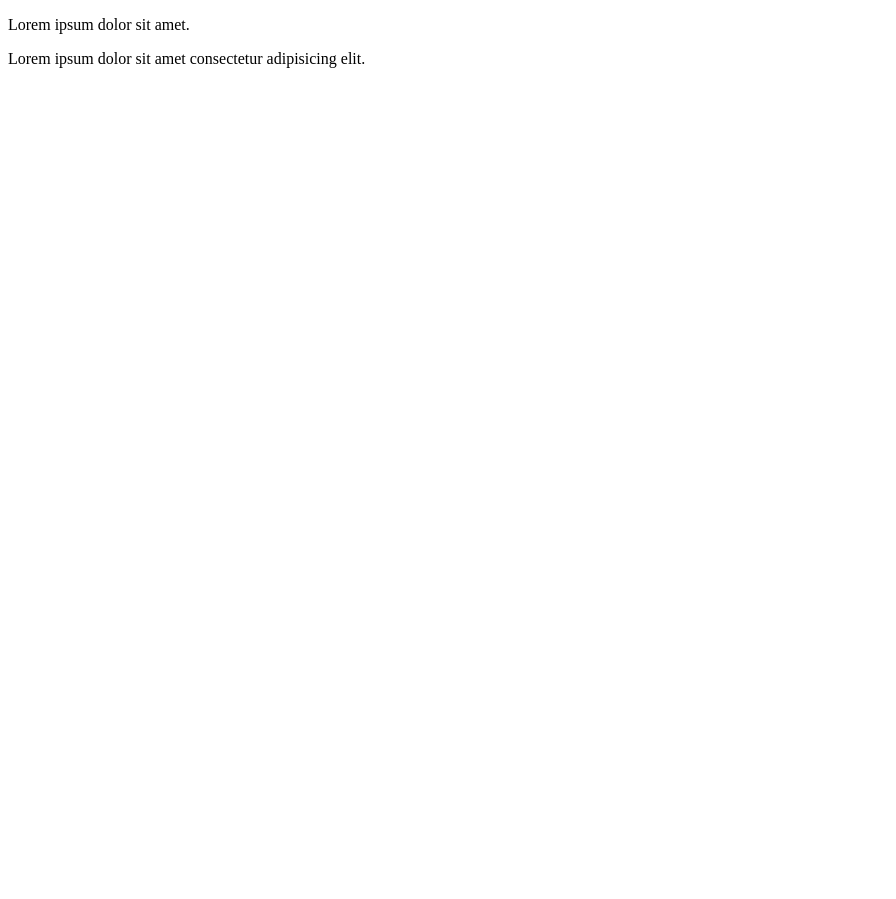
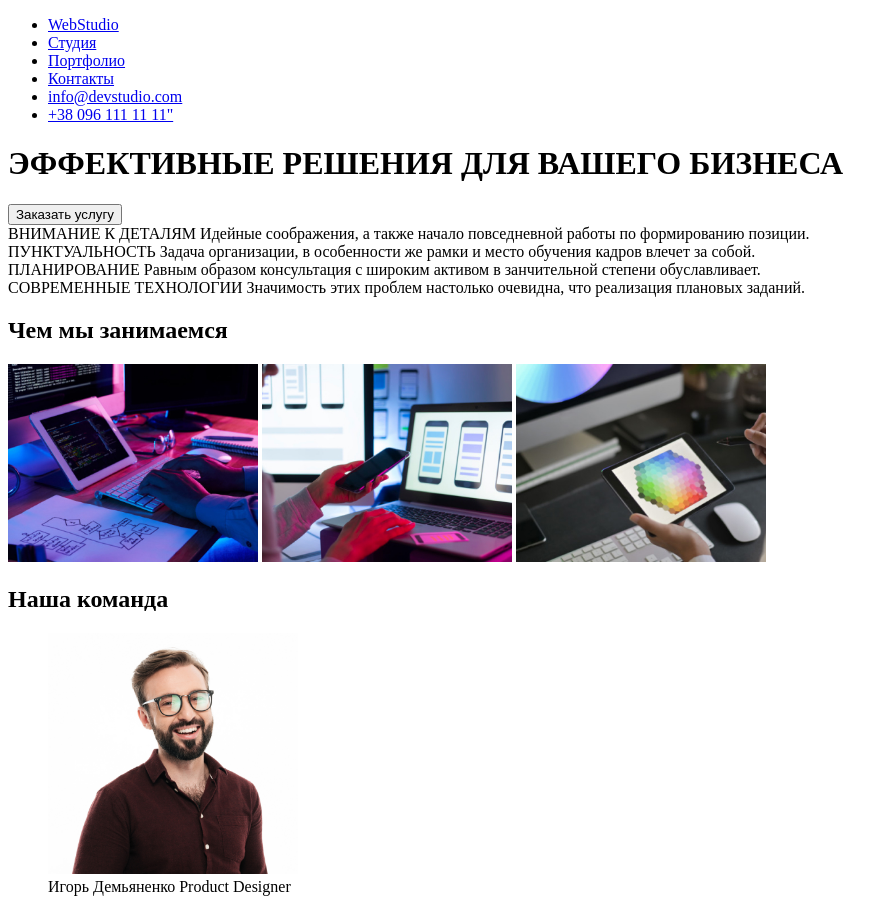
Before and after one commit to TetyanaYakobchuk/goit-markup-hw-01, a plain HTML site: page index.html in a window 1280 px wide. Shown: the top 899 px of the page, without its empty margins (0-896 px from the left). Before the commit the page ends 800 px from the top, so only its background shows below. Drawn offline with Linux system fonts and the light colour scheme.

Commit message:
Update index.html

```diff
--- a/index.html
+++ b/index.html
@@ -1,12 +1,76 @@
 <!DOCTYPE html>
-<html lang="en">
+<html lang="ru">
   <head>
     <meta charset="UTF-8" />
-    <meta name="viewport" content="width=device-width, initial-scale=1.0" />
-    <title>Document</title>
+    <meta name="description" content="веб студия" />
+    <title>Студия</title>
   </head>
   <body>
-    <p>Lorem ipsum dolor sit amet.</p>
-    <p>Lorem ipsum dolor sit amet consectetur adipisicing elit.</p>
+    <header>
+      <nav>
+        <!-- Навигация на другие страницы -->
+        <ul>
+          <li><a href="/main">WebStudio</a></li>
+          <li><a href="/about">Студия</a></li>
+          <li><a href="/portfolio">Портфолио</a></li>
+          <li><a href="/contact">Контакты</a></li>
+          <li><a href="mailto:info@devstudio.com">info@devstudio.com</a></li>
+          <li><a href="tel:+38 096 111 11 11">+38 096 111 11 11"</a></li>
+        </ul>
+      </nav>
+
+      <h1>ЭФФЕКТИВНЫЕ РЕШЕНИЯ ДЛЯ ВАШЕГО БИЗНЕСА</h1>
+      <button>Заказать услугу</button>
+    </header>
+
+    <main>
+      <section>
+        ВНИМАНИЕ К ДЕТАЛЯМ Идейные соображения, а также начало повседневной
+        работы по формированию позиции.
+      </section>
+      <section>
+        ПУНКТУАЛЬНОСТЬ Задача организации, в особенности же рамки и место
+        обучения кадров влечет за собой.
+      </section>
+      <section>
+        ПЛАНИРОВАНИЕ Равным образом консультация с широким активом в
+        занчительной степени обуславливает.
+      </section>
+      <section>
+        СОВРЕМЕННЫЕ ТЕХНОЛОГИИ Значимость этих проблем настолько очевидна, что
+        реализация плановых заданий.
+      </section>
+      <h2>Чем мы занимаемся</h2>
+      <img src="images/img1.jpg" alt="Клавиатура" width="250" />
+      <img src="images/img2.jpg" alt="Смартфон" width="250" />
+      <img src="images/img3.jpg" alt="Планшет" width="250" />
+      <h2>Наша команда</h2>
+      <figure>
+        <img src="images/photo1.jpg" alt="Игорь" width="250" />
+        <figcaption>Игорь Демьяненко Product Designer</figcaption>
+      </figure>
+      <figure>
+        <img src="images/photo2.jpg" alt="Ольга" width="250" />
+        <figcaption>Ольга Репина Frontend Developer</figcaption>
+      </figure>
+      <figure>
+        <img src="images/photo3.jpg" alt="Николай" width="250" />
+        <figcaption>Николай Тарасов Marketing</figcaption>
+      </figure>
+      <figure>
+        <img src="images/photo4.jpg" alt="Михаил" width="250" />
+        <figcaption>Михаил Ермаков UI Designer</figcaption>
+      </figure>
+    </main>
+    <footer>
+      <ul>
+        WebStudio
+        <address>
+          г.Киев, пр-т Леси Украинки,26
+          <a href="mailto:info@example">info@example</a>
+          <a href="tel:+38 099 111 11 11">+38 099 111 11 11</a>
+        </address>
+      </ul>
+    </footer>
   </body>
 </html>
```
